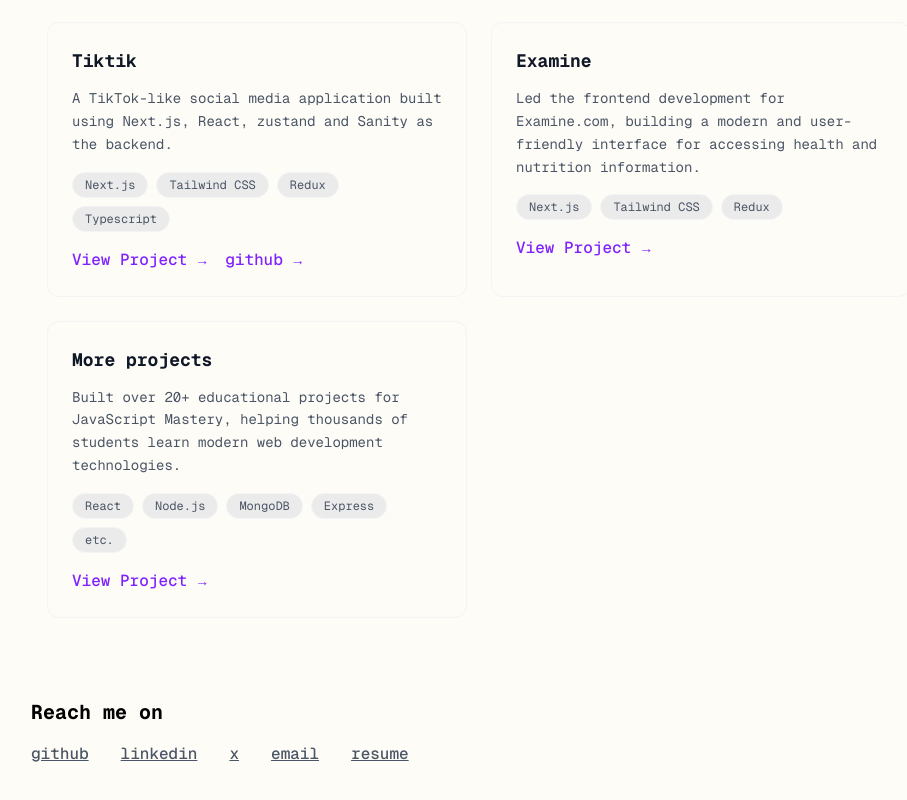
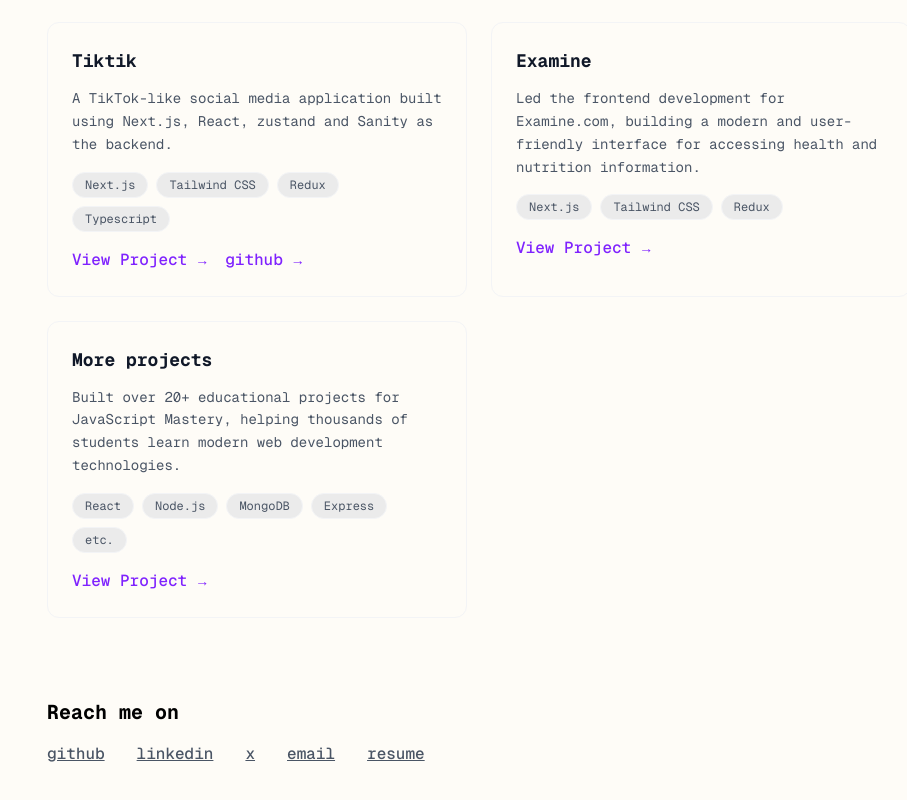
Before and after one commit to Mandeepsinghmar/mandeep, a Next.js app: page / in a window 1280 px wide. Shown: the part 1863-2663 px from the top of the page, without its empty margins (161-1068 px from the left). Built offline with nearby package versions, Linux system fonts and the light colour scheme.

Commit message:
fix: padding

```diff
--- a/src/app/page.js
+++ b/src/app/page.js
@@ -167,7 +167,7 @@ Panel from scratch for 3D streaming.'
 
       {/* Contact */}
       <section className='pt-8 pb-48'>
-        <div className='container mx-auto px- max-w-4xl '>
+        <div className='container mx-auto px-4 max-w-4xl '>
           <h2 className='text-xl font-bold mb-4 text-black'>Reach me on</h2>
 
           <div className='flex items-center'>
```
